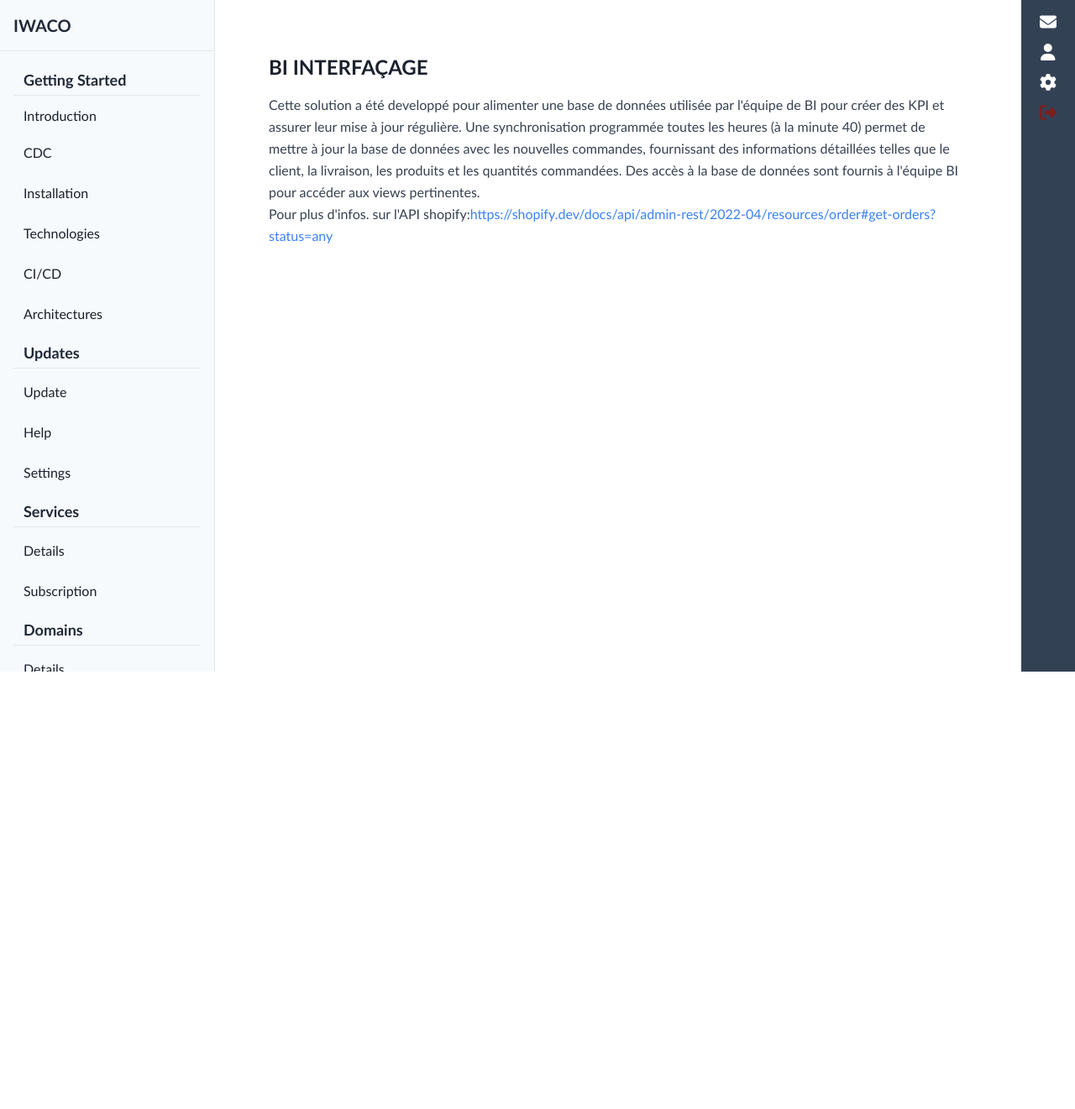
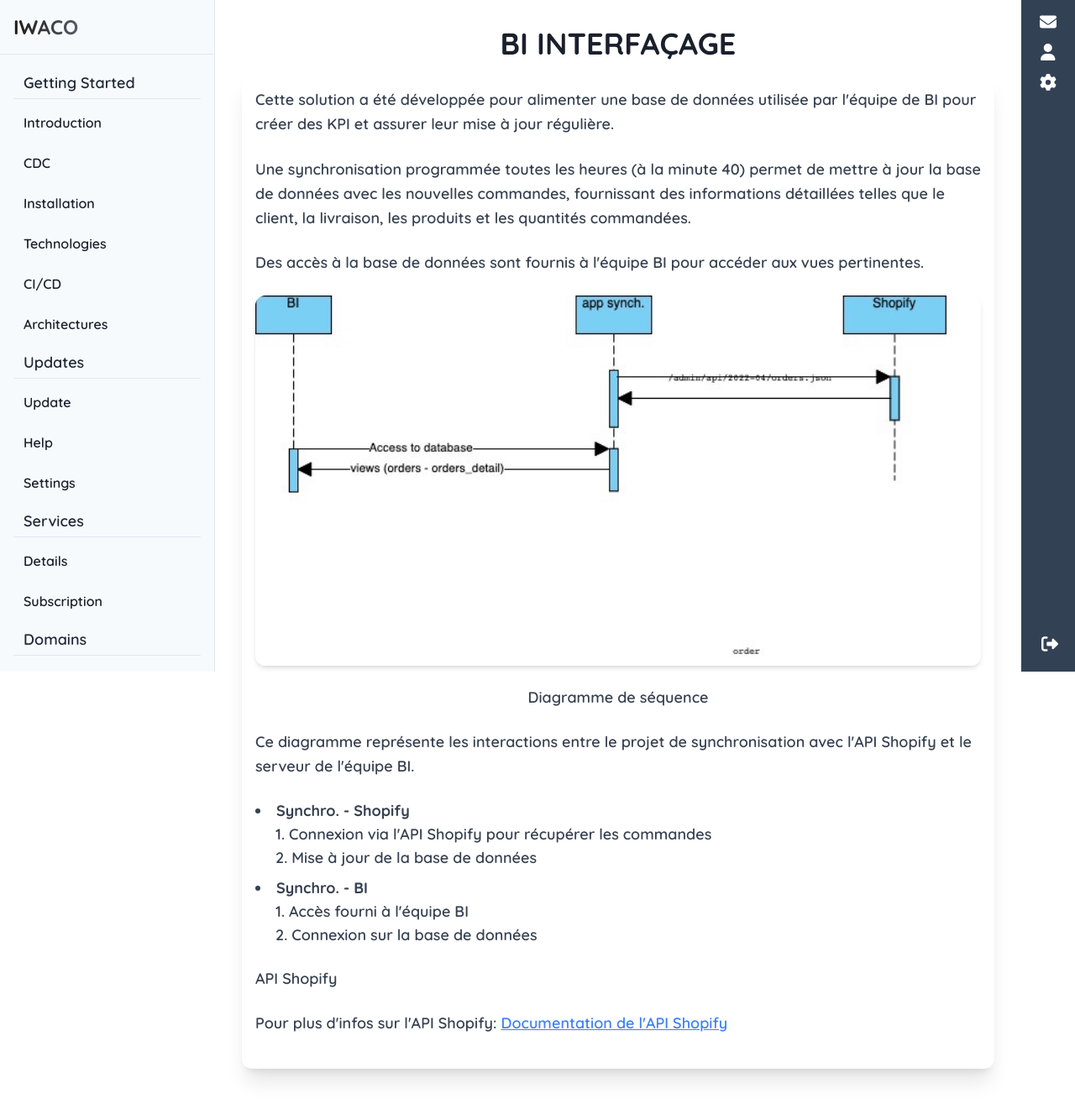
Before and after one commit to YahyaNamir/PsswdProject, a React (Create React App) app in the folder front-psswd/: page /project/1/settings in a window 1280 px wide. Shown: the whole page at 84% size. Before the commit the page ends 800 px from the top, so only its background shows below. Built offline with nearby package versions, Linux system fonts and the light colour scheme.

Commit message:
Font
font

```diff
--- a/front-psswd/public/index.html
+++ b/front-psswd/public/index.html
@@ -9,6 +9,14 @@
       name="description"
       content="Web site created using create-react-app"
     />
+    <!-- FONT -->
+    <link rel="preconnect" href="https://fonts.googleapis.com" />
+    <link rel="preconnect" href="https://fonts.gstatic.com" crossorigin />
+    <link
+      href="https://fonts.googleapis.com/css2?family=Quicksand:wght@300..700&display=swap"
+      rel="stylesheet"
+    />
+    <!-- FONT -->
     <link rel="apple-touch-icon" href="%PUBLIC_URL%/logo192.png" />
     <!--
       manifest.json provides metadata used when your web app is installed on a
@@ -24,7 +32,7 @@
       work correctly both with client-side routing and a non-root public URL.
       Learn how to configure a non-root public URL by running `npm run build`.
     -->
-    <title>React App</title>
+    <title>PSSWD</title>
   </head>
   <body>
     <noscript>You need to enable JavaScript to run this app.</noscript>
--- a/front-psswd/src/App.js
+++ b/front-psswd/src/App.js
@@ -27,6 +27,12 @@ function App() {
     return savedProject ? JSON.parse(savedProject) : null;
   });
 
+  const projects = [
+    { id: 1, name: "Project A" },
+    { id: 2, name: "Project B" },
+    { id: 3, name: "Project C" },
+  ];
+
   return (
     <Router>
       <div className="flex flex-col min-h-screen">
@@ -35,6 +41,7 @@ function App() {
           <Sidebar
             projectId={projectSelected}
             setProjectSelected={setProjectSelected}
+            projects={projects}
           />
           <main className="flex-1 flex p-8 bg-white ml-64 mr-16 overflow-y-auto">
             <Routes>
@@ -93,8 +100,7 @@ function App() {
               <Route path="/project/:projectId/domain" element={<Domain />} />
             </Routes>
           </main>
-          <RightSideMenu projectId={projectSelected}
-            setProjectSelected={setProjectSelected}/>
+          <RightSideMenu setProjectSelected={setProjectSelected} />
         </div>
       </div>
     </Router>
--- a/front-psswd/src/index.css
+++ b/front-psswd/src/index.css
@@ -126,6 +126,9 @@
   filter: grayscale(0%);
 }
 
-*{
-  font-family: 'Trebuchet MS', 'Lucida Sans Unicode', 'Lucida Grande', 'Lucida Sans', Arial, sans-serif;
+* {
+  font-family: "Quicksand", sans-serif;
+  font-optical-sizing: auto;
+  font-weight: 600;
+  font-style: normal;
 }
--- a/front-psswd/src/menus/RightSideMenu.jsx
+++ b/front-psswd/src/menus/RightSideMenu.jsx
@@ -25,7 +25,7 @@ function RightSideMenu({ setProjectSelected }) {
   };
 
   return (
-    <div className="fixed top-0 right-0 h-full w-16 bg-slate-700   text-white flex flex-col items-center py-4 space-y-4">
+    <div className="fixed top-0 right-0 h-full w-16 bg-slate-700 text-white flex flex-col items-center py-4 space-y-4">
       <FontAwesomeIcon
         icon={faEnvelope}
         className="text-xl hover:text-gray-400 cursor-pointer"
@@ -38,16 +38,18 @@ function RightSideMenu({ setProjectSelected }) {
         icon={faCog}
         className="text-xl hover:text-gray-400 cursor-pointer"
       />
-      <FontAwesomeIcon
-        icon={faSignOutAlt}
-        className="text-xl text-red-900 hover:text-red-400 cursor-pointer mt-auto"
-        onClick={handleLogoutClick}
-      />
+      <div className="absolute bottom-5 right-5">
+        <FontAwesomeIcon
+          icon={faSignOutAlt}
+          className="text-xl hover:text-gray-400 cursor-pointer"
+          onClick={handleLogoutClick}
+        />
+      </div>
 
       {showLog && (
         <div className="fixed inset-0 flex items-center justify-center z-50">
-          <div className="bg-gray-200 bg-opacity-50 absolute inset-0"></div>
-          <div className="bg-white p-6 rounded-lg shadow-lg z-10">
+          <div className="absolute inset-0 bg-opacity-50"></div>
+          <div className="absolute top-1/2 left-1/2 transform -translate-x-1/2 -translate-y-1/2 bg-white p-6 rounded-lg shadow-lg z-10">
             <h2 className="text-xl font-semibold mb-4 text-black">
               Confirm Logout
             </h2>
--- a/front-psswd/src/menus/Sidebar.jsx
+++ b/front-psswd/src/menus/Sidebar.jsx
@@ -1,5 +1,5 @@
 import React, { useState } from "react";
-import { Link, useNavigate } from "react-router-dom";
+import { NavLink, useNavigate } from "react-router-dom";
 
 const Sidebar = ({ projectId, setProjectSelected }) => {
   const navigate = useNavigate();
@@ -20,85 +20,87 @@ const Sidebar = ({ projectId, setProjectSelected }) => {
   return (
     <div className="h-screen w-64 bg-gray-100 text-gray-900 flex flex-col border-r border-gray-300 fixed top-0 left-0">
       <div className="p-4 border-b border-gray-300">
-        <h1 className="text-xl font-bold text-gray-800">IWACO</h1>
+        <h1 className="text-2xl font-bold text bg-clip-text text-transparent bg-gradient-to-r from-stone-900 to-blue-200">
+          IWACO
+        </h1>
       </div>
 
       <nav className="flex-1 p-4 space-y-2 overflow-y-auto">
         <h2 className="px-3 py-1 text-lg text-gray-800 font-semibold border-b border-gray-300">
           Getting Started
         </h2>
-        <Link
+        <NavLink
           to={`/project/${projectId}/introduction`}
-          className="block py-1 px-3 rounded hover:bg-gray-300"
+          className="block py-2 px-3 rounded hover:bg-gray-300 "
         >
           Introduction
-        </Link>
-        <Link
+        </NavLink>
+        <NavLink
           to={`/project/${projectId}/cdc`}
           className="block py-2 px-3 rounded hover:bg-gray-300"
         >
           CDC
-        </Link>
-        <Link
+        </NavLink>
+        <NavLink
           to={`/project/${projectId}/installation`}
           className="block py-2 px-3 rounded hover:bg-gray-300"
         >
           Installation
-        </Link>
-        <Link
+        </NavLink>
+        <NavLink
           to={`/project/${projectId}/technologies`}
           className="block py-2 px-3 rounded hover:bg-gray-300"
         >
           Technologies
-        </Link>
-        <Link
+        </NavLink>
+        <NavLink
           to={`/project/${projectId}/ci_cd`}
           className="block py-2 px-3 rounded hover:bg-gray-300"
         >
           CI/CD
-        </Link>
-        <Link
+        </NavLink>
+        <NavLink
           to={`/project/${projectId}/architectures`}
           className="block py-2 px-3 rounded hover:bg-gray-300"
         >
           Architectures
-        </Link>
+        </NavLink>
         <h2 className="px-3 py-1 text-lg text-gray-800 font-semibold border-b border-gray-300">
           Updates
         </h2>
-        <Link
+        <NavLink
           to={`/project/${projectId}/update`}
           className="block py-2 px-3 rounded hover:bg-gray-300"
         >
           Update
-        </Link>
-        <Link
+        </NavLink>
+        <NavLink
           to={`/project/${projectId}/help`}
           className="block py-2 px-3 rounded hover:bg-gray-300"
         >
           Help
-        </Link>
-        <Link
+        </NavLink>
+        <NavLink
           to={`/project/${projectId}/settings`}
           className="block py-2 px-3 rounded hover:bg-gray-300"
         >
           Settings
-        </Link>
+        </NavLink>
         <h2 className="px-3 py-1 text-lg text-gray-800 font-semibold border-b border-gray-300">
           Services
         </h2>
-        <Link
+        <NavLink
           to={`/project/${projectId}/details_S`}
           className="block py-2 px-3 rounded hover:bg-gray-300"
         >
           Details
-        </Link>
-        <Link
+        </NavLink>
+        <NavLink
           to={`/project/${projectId}/subscription_S`}
           className="block py-2 px-3 rounded hover:bg-gray-300"
         >
           Subscription
-        </Link>
+        </NavLink>
         {/* <a
           href="/"
           className="block py-2 px-3 rounded hover:bg-gray-300"
@@ -109,28 +111,21 @@ const Sidebar = ({ projectId, setProjectSelected }) => {
         <h2 className="px-3 py-1 text-lg text-gray-800 font-semibold border-b border-gray-300">
           Domains
         </h2>
-        <Link
+        <NavLink
           to={`/project/${projectId}/details_D`}
           className="block py-2 px-3 rounded hover:bg-gray-300"
         >
           Details
-        </Link>
-        <Link
+        </NavLink>
+        <NavLink
           to={`/project/${projectId}/subscription_D`}
           className="block py-2 px-3 rounded hover:bg-gray-300"
         >
           Subscription
-        </Link>
-        {/* <a
-          href="/"
-          className="block py-2 px-3 rounded hover:bg-gray-300"
-          onClick={handleLogoutClick}
-        >
-          Logout
-        </a> */}
+        </NavLink>
       </nav>
 
-      {/* {showLog && (
+      {showLog && (
         <div className="fixed inset-0 flex items-center justify-center z-50">
           <div className="bg-gray-800 bg-opacity-50 absolute inset-0"></div>
           <div className="bg-white p-6 rounded-lg shadow-lg z-10">
@@ -152,7 +147,7 @@ const Sidebar = ({ projectId, setProjectSelected }) => {
             </div>
           </div>
         </div>
-      )} */}
+      )}
     </div>
   );
 };
--- a/front-psswd/src/pages/HomePage.jsx
+++ b/front-psswd/src/pages/HomePage.jsx
@@ -5,7 +5,7 @@ import MyProjectsList from "./MyProjectsList";
 const HomePage = ({ setProjectSelected }) => {
   const { projectId } = useParams();
   return (
-    <div className="mt-16 p-8">
+    <div className="mt-10 w-full p-8">
       <h1 className="text-3xl font-bold mb-8">Welcome to PSSWD</h1>
       <MyProjectsList setProjectSelected={setProjectSelected} />
     </div>
--- a/front-psswd/src/pages/MyProjectsList.jsx
+++ b/front-psswd/src/pages/MyProjectsList.jsx
@@ -3,31 +3,59 @@ import { Link } from "react-router-dom";
 
 const MyProjectsList = ({ setProjectSelected }) => {
   const projects = [
-    { id: 1, name: "Project A" },
-    { id: 2, name: "Project B" },
-    { id: 3, name: "Project C" },
+    {
+      id: 1,
+      name: "Project A",
+      description: "Description of Project A",
+      date: "2024-05-01",
+    },
+    {
+      id: 2,
+      name: "Project B",
+      description: "Description of Project B",
+      date: "2024-05-10",
+    },
+    {
+      id: 3,
+      name: "Project C",
+      description: "Description of Project C",
+      date: "2024-05-20",
+    },
   ];
 
-  const handleProjectClick = (projectId) => {
-    setProjectSelected(projectId);
+  const handleProjectClick = (project) => {
+    setProjectSelected(project);
   };
 
   return (
     <div className="p-8 bg-white shadow-lg rounded-lg">
-      <h2 className="text-3xl font-bold text-gray-900 mb-8">Projects</h2>
-      <ul className="divide-y divide-gray-200">
+      <h2 className="text-4xl font-bold text-gray-900 mb-5">Projects</h2>
+      <table className="w-full">
+        <thead>
+          <tr className="bg-gray-200 text-black-900 font-semibold ">
+            <th className="py-3 px-4 hover:bg-gray-400 rounded-md transition duration-400 ">Name</th>
+            <th className="py-3 px-4 hover:bg-gray-400 rounded-md transition duration-400 ">Description</th>
+            <th className="py-3 px-4 hover:bg-gray-400 rounded-md transition duration-400 ">Date</th>
+          </tr>
+        </thead>
+        <tbody>
           {projects.map((project) => (
-          <li key={project.id} className="py-4">
+            <tr key={project.id} className="bg-white border-b">
+              <td className="py-3 px-4">
                 <Link
                   to={`/project/${project.id}/introduction`}
-              onClick={() => handleProjectClick(project.id)}
-              className="block text-lg text-gray-800 font-medium hover:text-white hover:bg-blue-600 hover:shadow-md px-4 py-2 rounded-md transition duration-400"
+                  onClick={() => handleProjectClick(project)}
+                  className="text-lg text-gray-800 font-medium hover:text-white hover:bg-blue-800 hover:shadow-md px-2 py-1 rounded-md transition duration-400 block"
                 >
                   {project.name}
                 </Link>
-          </li>
+              </td>
+              <td className="py-3 px-4">{project.description}</td>
+              <td className="py-3 px-4">{project.date}</td>
+            </tr>
           ))}
-      </ul>
+        </tbody>
+      </table>
     </div>
   );
 };
--- a/front-psswd/src/pages/Settings.jsx
+++ b/front-psswd/src/pages/Settings.jsx
@@ -1,20 +1,71 @@
 import React from "react";
+import sequances_bi from "../picture/sequances_bi.jpg";
 
 const Settings = () => {
   return (
-    <div className="p-8">
-      <h1 className="text-2xl font-bold text-gray-900 mb-4">BI INTERFAÇAGE</h1>
-      <p className="text-gray-700 text-base leading-relaxed">
-        Cette solution a été developpé pour alimenter une base de données utilisée par l'équipe de BI pour créer des KPI et assurer leur mise à jour régulière.
-        Une synchronisation programmée toutes les heures (à la minute 40) permet de mettre à jour la base de données avec les nouvelles commandes, fournissant des informations détaillées telles que le client, la livraison, les produits et les quantités commandées.
-        Des accès à la base de données sont fournis à l'équipe BI pour accéder aux views pertinentes.
-      </p>
-      <p className="text-gray-700 text-base leading-relaxed">
-        Pour plus d'infos. sur l'API shopify:
-        <a className="text-blue-500 hover:underline" href="https://shopify.dev/docs/api/admin-rest/2022-04/resources/order#get-orders?status=any">
-          https://shopify.dev/docs/api/admin-rest/2022-04/resources/order#get-orders?status=any
-        </a>
-      </p>
+    <div className="w-full">
+      <h1 className="text-4xl font-extrabold text-gray-900 text-center mb-4">
+        BI INTERFAÇAGE
+      </h1>
+      <div className="bg-white shadow-xl rounded-xl p-4 mb-4 ">
+        <p className="text-lg text-gray-700 mb-6 leading-relaxed">
+          Cette solution a été développée pour alimenter une base de données
+          utilisée par l'équipe de BI pour créer des KPI et assurer leur mise
+          à jour régulière.
+        </p>
+        <p className="text-lg curs text-gray-700 mb-6 leading-relaxed">
+          Une synchronisation programmée toutes les heures (à la minute 40)
+          permet de mettre à jour la base de données avec les nouvelles
+          commandes, fournissant des informations détaillées telles que le
+          client, la livraison, les produits et les quantités commandées.
+        </p>
+        <p className="text-lg text-gray-700 mb-6 leading-relaxed">
+          Des accès à la base de données sont fournis à l'équipe BI pour
+          accéder aux vues pertinentes.
+        </p>
+        <img
+          src={sequances_bi}
+          alt="Diagramme de séquence"
+          className="w-full h-auto mb-6 rounded-xl shadow-md"
+        />
+        <p className="text-lg text-gray-700 mb-6 text-center font-semibold">
+          Diagramme de séquence
+        </p>
+        <p className="text-lg text-gray-700 mb-6 leading-relaxed">
+          Ce diagramme représente les interactions entre le projet de
+          synchronisation avec l'API Shopify et le serveur de l'équipe BI.
+        </p>
+        <ul className="list-disc list-inside text-lg text-gray-700 mb-6 space-y-2">
+          <li>
+            <strong>Synchro. - Shopify</strong>
+            <ol className="list-decimal list-inside ml-6">
+              <li>
+                Connexion via l'API Shopify pour récupérer les commandes
+              </li>
+              <li>Mise à jour de la base de données</li>
+            </ol>
+          </li>
+          <li>
+            <strong>Synchro. - BI</strong>
+            <ol className="list-decimal list-inside ml-6">
+              <li>Accès fourni à l'équipe BI</li>
+              <li>Connexion sur la base de données</li>
+            </ol>
+          </li>
+        </ul>
+        <p className="text-lg text-gray-700 mb-6 font-semibold">API Shopify</p>
+        <p className="text-lg text-gray-700 mb-6 leading-relaxed">
+          Pour plus d'infos sur l'API Shopify:{" "}
+          <a
+            href="https://shopify.dev/docs/api/admin-rest/2022-04/resources/order#get-orders?status=any"
+            className="text-blue-500 underline hover:text-blue-700"
+            target="_blank"
+            rel="noopener noreferrer"
+          >
+            Documentation de l'API Shopify
+          </a>
+        </p>
+      </div>
     </div>
   );
 };
```
Also changed, not shown: front-psswd/src/pages/Help.jsx (+57 -10 lines), front-psswd/src/pages/Update.jsx (+23 -12 lines), front-psswd/src/picture/sequances_bi.jpg (added). Lines whose indentation alone changed are shown as unchanged.
